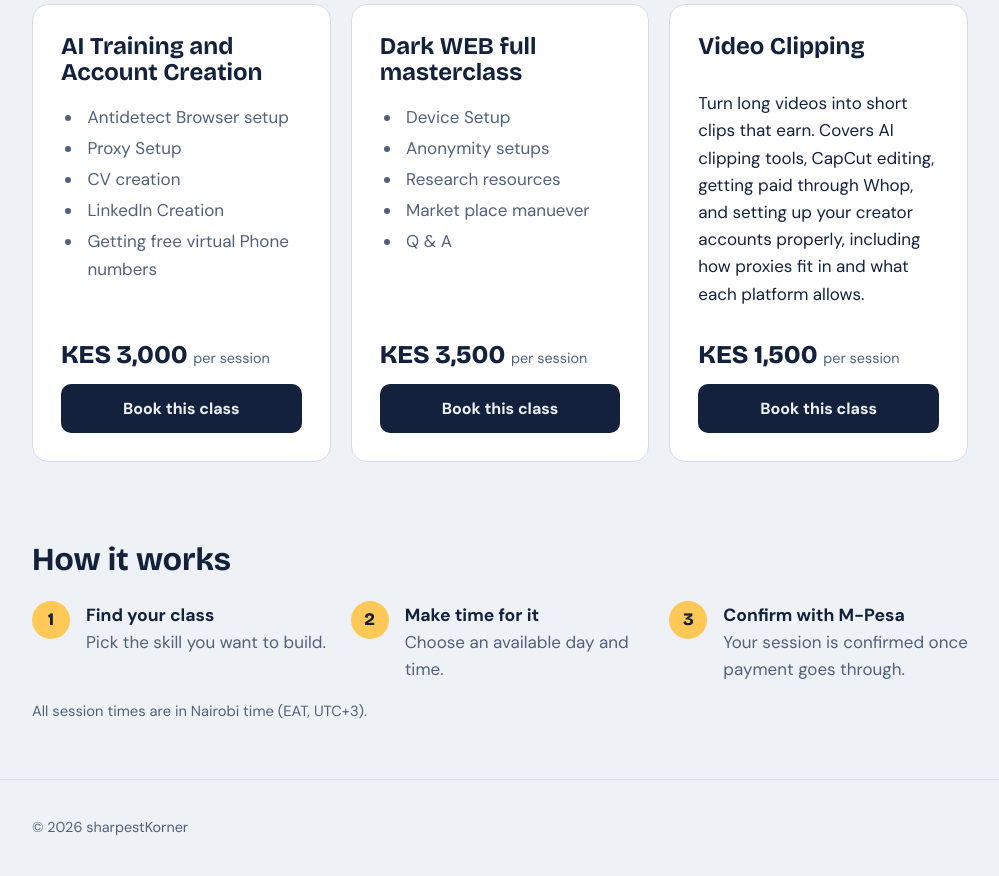
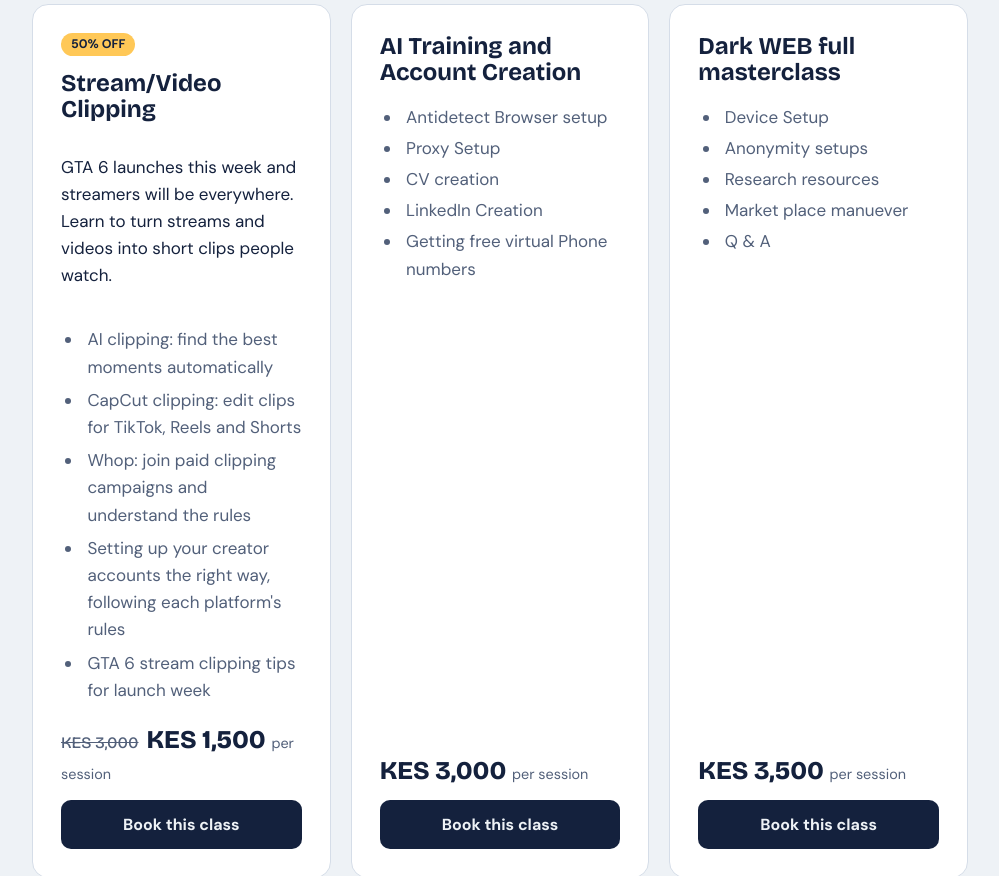
Before and after one commit to sharpestkorner/sharpestkorner, a plain HTML site: page index.html in a window 1280 px wide. Shown: the part 720-1596 px from the top of the page, without its empty margins (140-1139 px from the left). Drawn offline with nearby package versions, Linux system fonts and the light colour scheme.

Commit message:
Add files via upload

```diff
--- a/index.html
+++ b/index.html
@@ -33,6 +33,9 @@ h2{font-size:2rem;margin-bottom:24px}
 .card h3{font-size:1.5rem}
 .card ul{margin:0;padding-left:1.4rem;color:var(--muted);flex:1}
 .card li{padding-left:.25rem;margin:.25rem 0}
+.card-bullets li{margin:6px 0}
+.badge{align-self:flex-start;background:var(--sun);color:#14213d;border-radius:999px;padding:4px 10px;font-size:.78rem;font-weight:700;line-height:1.2}
+.old-price{color:var(--muted);font-size:1rem;font-weight:500;text-decoration:line-through;margin-right:8px}
 .price{font:800 1.6rem "Bricolage Grotesque",sans-serif}
 .price small{font:400 .9rem "DM Sans",sans-serif;color:var(--muted)}
 section{padding:40px 0}
@@ -105,9 +108,9 @@ footer{padding:36px 0;border-top:1px solid var(--line);color:var(--muted);font-s
 // ===== EDIT THESE =====
 const API_URL = "https://sharpestkorner.atienoochola123.workers.dev";
 const CLASSES = [
+  {id:"clipping", title:"Stream/Video Clipping", oldPrice:3000, price:1500, badge:"50% OFF", desc:"GTA 6 launches this week and streamers will be everywhere. Learn to turn streams and videos into short clips people watch.", bullets:["AI clipping: find the best moments automatically","CapCut clipping: edit clips for TikTok, Reels and Shorts","Whop: join paid clipping campaigns and understand the rules","Setting up your creator accounts the right way, following each platform's rules","GTA 6 stream clipping tips for launch week"]},
   {id:"ai", title:"AI Training and Account Creation", price:3000, topics:["Antidetect Browser setup", "Proxy Setup", "CV creation", "LinkedIn Creation", "Getting free virtual Phone numbers"]},
-  {id:"darkweb", title:"Dark WEB full masterclass", price:3500, topics:["Device Setup", "Anonymity setups", "Research resources", "Market place manuever", "Q & A"]},
-  {id:"clipping", title:"Video Clipping", price:1500, desc:"Turn long videos into short clips that earn. Covers AI clipping tools, CapCut editing, getting paid through Whop, and setting up your creator accounts properly, including how proxies fit in and what each platform allows."}
+  {id:"darkweb", title:"Dark WEB full masterclass", price:3500, topics:["Device Setup", "Anonymity setups", "Research resources", "Market place manuever", "Q & A"]}
 ];
 const HOURS = [9,10,11,12,14,15,16,17];  // available start hours (24h, EAT)
 const DAYS_AHEAD = 14, SKIP_SUNDAYS = true;
@@ -118,8 +121,8 @@ let current = null;
 $("yr").textContent = new Date().getFullYear();
 
 $("list").innerHTML = CLASSES.map(c => `
-  <article class="card"><h3>${c.title}</h3>${c.desc ? `<p>${c.desc}</p>` : `<ul>${c.topics.map(topic => `<li>${topic}</li>`).join("")}</ul>`}
-  <div class="price">KES ${c.price.toLocaleString()} <small>per session</small></div>
+  <article class="card">${c.badge ? `<span class="badge">${c.badge}</span>` : ""}<h3>${c.title}</h3>${c.desc ? `<p>${c.desc}</p>` : ""}${c.bullets ? `<ul class="card-bullets">${c.bullets.map(bullet => `<li>${bullet}</li>`).join("")}</ul>` : (!c.desc ? `<ul>${c.topics.map(topic => `<li>${topic}</li>`).join("")}</ul>` : "")}
+  <div class="price">${c.oldPrice ? `<span class="old-price">KES ${c.oldPrice.toLocaleString()}</span>` : ""}KES ${c.price.toLocaleString()} <small>per session</small></div>
   <button class="btn" data-id="${c.id}">Book this class</button></article>`).join("");
 $("list").addEventListener("click", e => {
   const id = e.target.dataset.id; if (!id) return;
--- a/worker.js
+++ b/worker.js
@@ -5,9 +5,9 @@
 //   Vars: DARAJA_ENV ("sandbox" or "live"), ALLOWED_ORIGIN (e.g. https://yourname.github.io)
 
 const CLASSES = {
+  clipping: { title: "Stream/Video Clipping", price: 1500 },
   ai: { title: "AI Training and Account Creation", price: 3000 },
   darkweb: { title: "Dark WEB full masterclass", price: 3500 },
-  clipping: { title: "Video Clipping", price: 1500 },
 };
 
 const cors = env => ({
```
